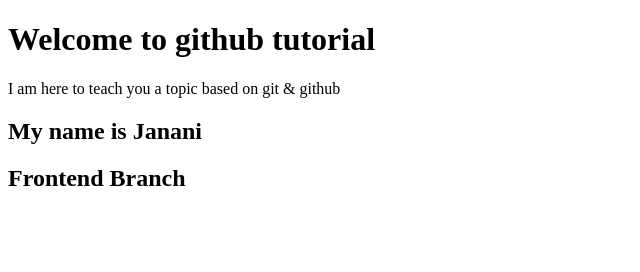
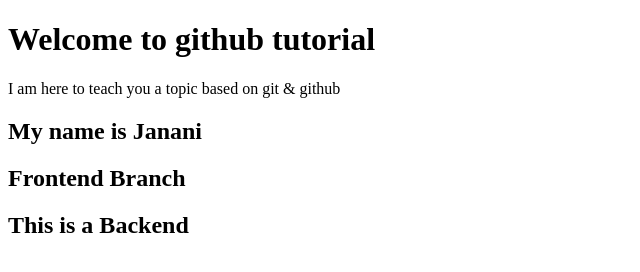
Before and after one commit to Sivajanani2004/samplerepo, a plain HTML site: page index.html in a window 1280 px wide. Shown: the whole page, without its empty margins (0-640 px from the left). Drawn offline with Linux system fonts and the light colour scheme.

Commit message:
feat:Added Backend code

```diff
--- a/index.html
+++ b/index.html
@@ -10,6 +10,8 @@
     <p>I am here to teach you a topic based on git & github</p>
     <h2> My name is Janani</h2>
     <h2>Frontend Branch</h2>
+    <h2>This is a Backend
+    </h2>
 
 </body>
 </html>
```
